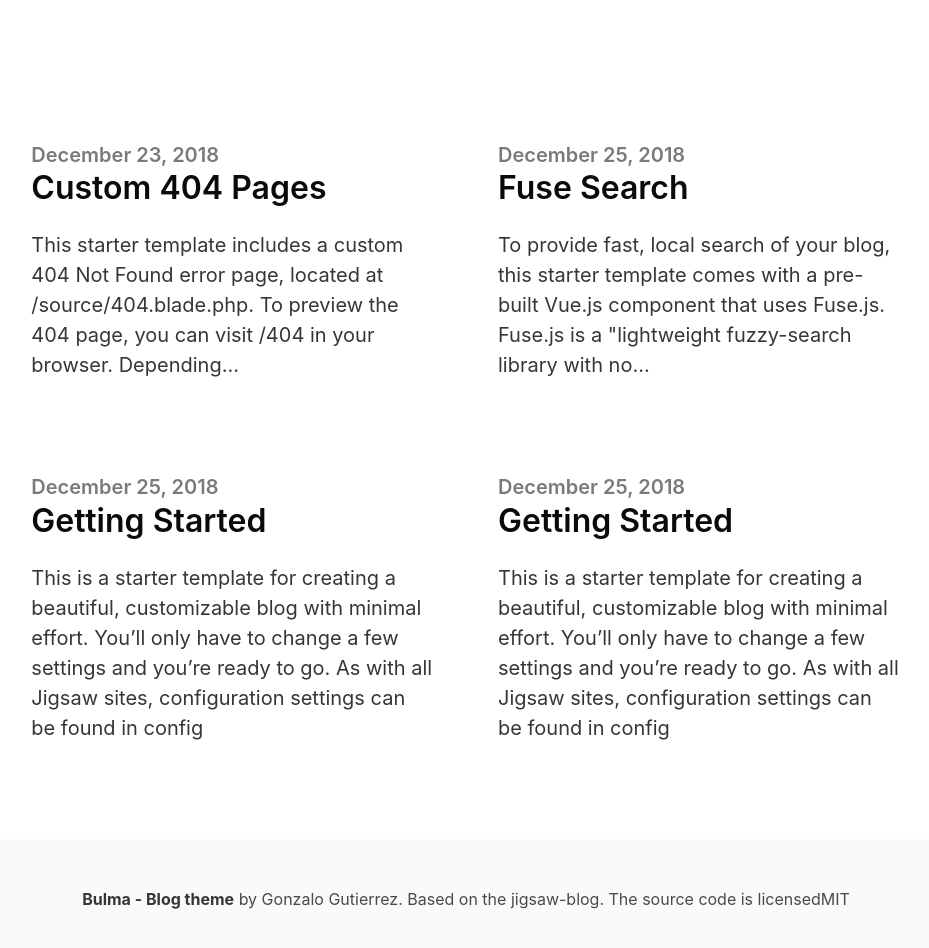
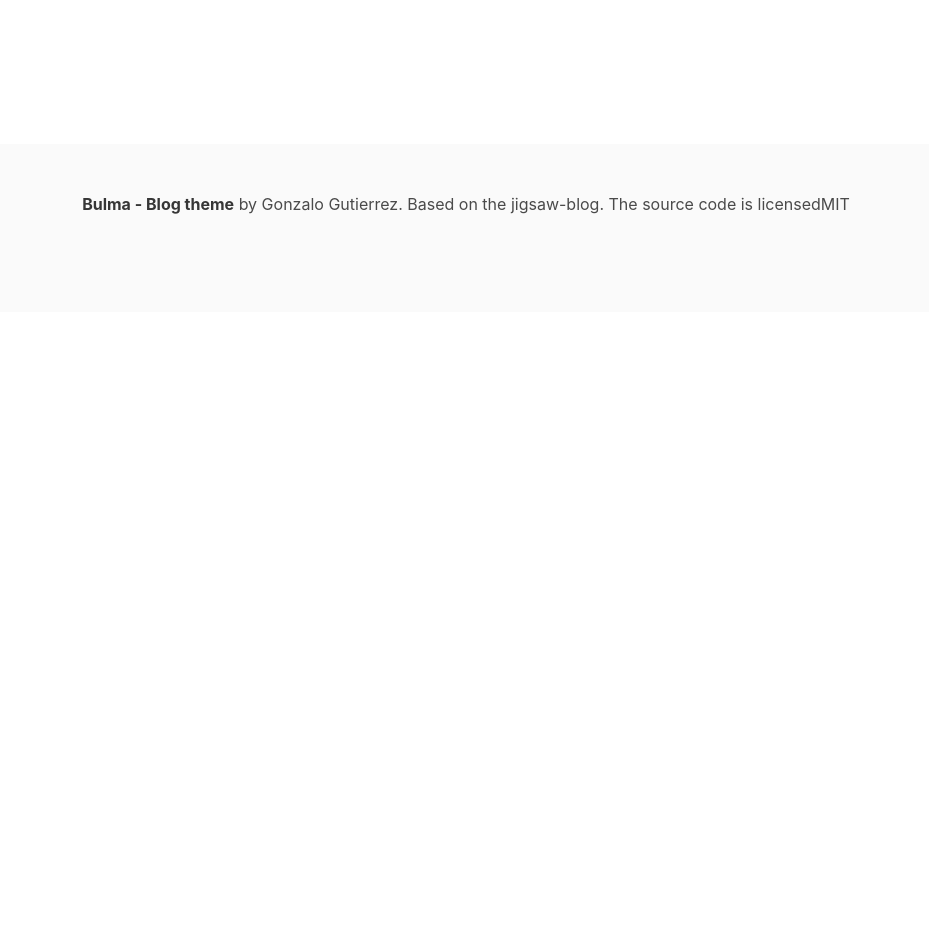
Before and after one commit to NajeebArif/NextJs-Scratch-Pad, a Next.js app: page / in a window 1280 px wide. Shown: the part 1460-2408 px from the top of the page, without its empty margins (174-1103 px from the left). After the commit the page ends 1772 px from the top, so only its background shows below. Built offline with nearby package versions, Linux system fonts and the light colour scheme.

Commit message:
Update ResourceDetails.js

```diff
--- a/components/ResourceDetails.js
+++ b/components/ResourceDetails.js
@@ -1,63 +1,27 @@
 import React from 'react'
 
-export default function ResourceList() {
+export default function ResourceList({ resources }) {
     return (
         <div>
             <section className="hero ">
                 <div className="hero-body">
                     <div className="container">
+                        {
+                            resources.map(res => {
 
-                        <section className="section">
+                                <section key={res.id} className="section">
                                     <div className="columns is-variable is-8">
                                         <div className="column is-5 is-offset-1 ">
                                             <div className="content is-medium">
-                                        <h2 className="subtitle is-5 has-text-grey">December 23, 2018</h2>
-                                        <h1 className="title has-text-black is-3">Custom 404 Pages</h1>
-                                        <p className="has-text-dark">This starter template includes a custom 404 Not Found error page, located at
-                                            /source/404.blade.php.
-                                            To preview the 404 page, you can visit /404 in your browser. Depending...</p>
-                                    </div>
-                                </div>
-                                <div className="column is-5">
-                                    <div className="content is-medium">
-                                        <h2 className="subtitle is-5 has-text-grey">December 25, 2018</h2>
-                                        <h1 className="title has-text-black is-3">Fuse Search</h1>
-                                        <p className="has-text-dark">To provide fast, local search of your blog, this starter template comes with a
-                                            pre-built Vue.js
-                                            component that uses Fuse.js. Fuse.js is a "lightweight fuzzy-search library with no...</p>
+                                                <h2 className="subtitle is-5 has-text-grey">{res.createdAt}</h2>
+                                                <h1 className="title has-text-black is-3">{res.title}</h1>
+                                                <p className="has-text-dark">{res.description}</p>
                                             </div>
                                         </div>
                                     </div>
                                 </section>
-
-                        <div className="is-divider"></div>
-
-                        <section className="section">
-                            <div className="columns is-variable is-8">
-                                <div className="column is-5 is-offset-1">
-                                    <div className="content is-medium">
-                                        <h2 className="subtitle is-5 has-text-grey">December 25, 2018</h2>
-                                        <h1 className="title has-text-black is-3">Getting Started</h1>
-                                        <p className="has-text-dark">This is a starter template for creating a beautiful, customizable blog with
-                                            minimal
-                                            effort. You’ll only have to change a few settings and you’re ready to go. As with all Jigsaw sites,
-                                            configuration settings can be found in config</p>
-                                    </div>
-                                </div>
-                                <div className="column is-5">
-                                    <div className="content is-medium">
-                                        <h2 className="subtitle is-5 has-text-grey">December 25, 2018</h2>
-                                        <h1 className="title has-text-black is-3">Getting Started</h1>
-                                        <p className="has-text-dark">This is a starter template for creating a beautiful, customizable blog with
-                                            minimal
-                                            effort. You’ll only have to change a few settings and you’re ready to go. As with all Jigsaw sites,
-                                            configuration settings can be found in config</p>
-                                    </div>
-                                </div>
-                            </div>
-                        </section>
-
-
+                            })
+                        }
                     </div>
                 </div>
             </section>
```
Lines whose indentation alone changed are shown as unchanged.
